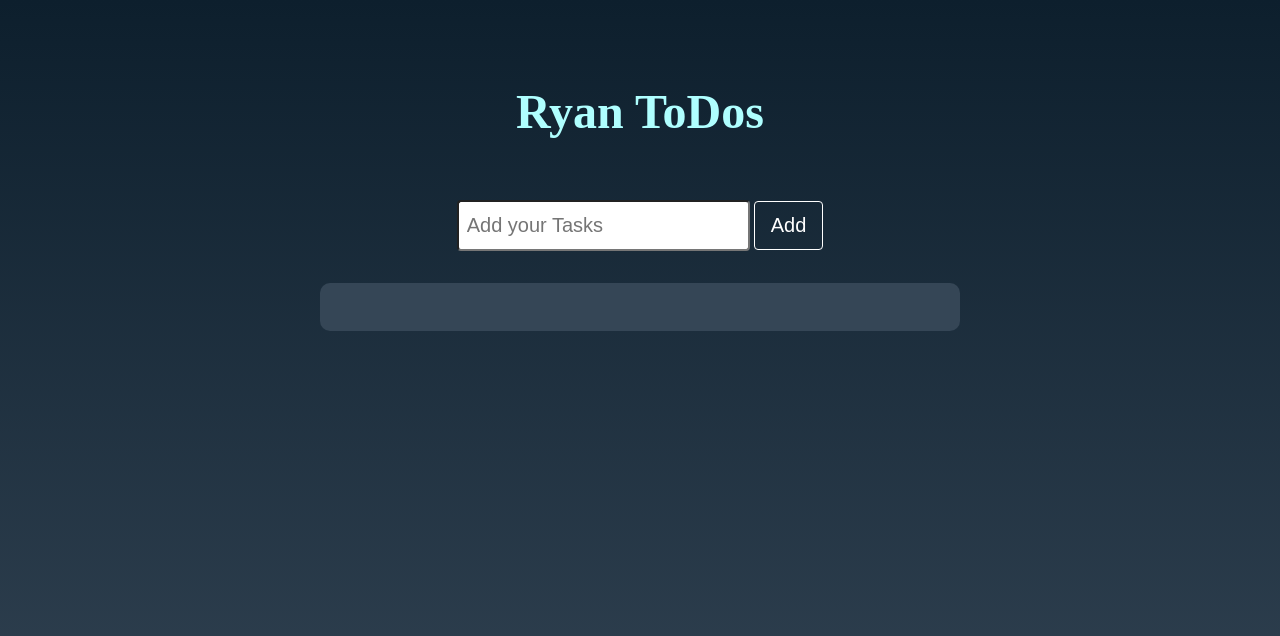
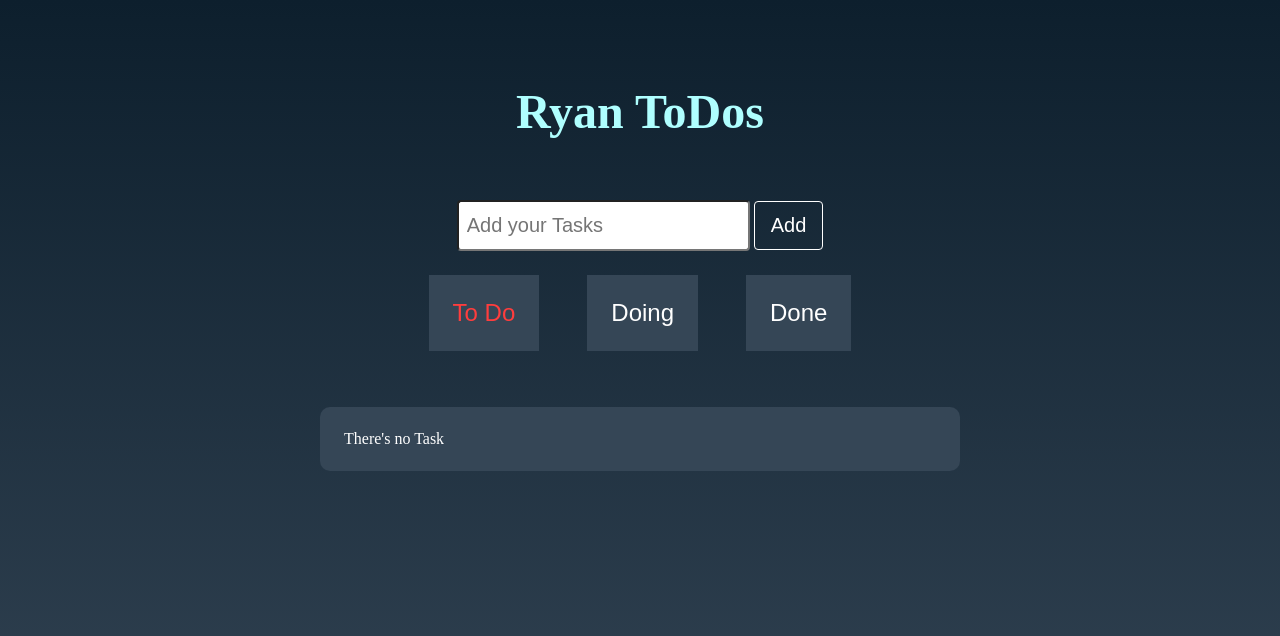
Before and after one commit to mediumryan/recoil_todo, a React (Create React App) app: page / in a window 1280 px wide. Shown: the top 636 px of the page. Built offline with nearby package versions, Linux system fonts and the light colour scheme; a web font is replaced by a local one.

Commit message:
[Update] Categorize list items by Recoil Selector

```diff
--- a/src/App.js
+++ b/src/App.js
@@ -2,6 +2,7 @@ import React from 'react';
 import { styled } from 'styled-components';
 import FormBox from './Components/FormBox';
 import ListBox from './Components/ListBox';
+import CategoryBox from './Components/CategoryBox';
 
 const MainWrapper = styled.div`
     height: 100vh;
@@ -25,6 +26,7 @@ export default function App() {
         <MainWrapper>
             <Title>Ryan ToDos</Title>
             <FormBox />
+            <CategoryBox />
             <ListBox />
         </MainWrapper>
     );
--- /dev/null
+++ b/src/Components/CategoryBox.jsx
@@ -0,0 +1,48 @@
+import React from 'react';
+import { useRecoilState } from 'recoil';
+import { styled } from 'styled-components';
+import { currentCategory } from '../atom';
+
+const CategoryBtn = styled.button`
+    color: var(--text-100);
+    background-color: var(--bg-300);
+    margin: 24px;
+    padding: 24px;
+    font-size: 24px;
+`;
+
+export default function CategoryBox() {
+    const [cat, setCat] = useRecoilState(currentCategory);
+
+    const toggleCategory = (val) => {
+        if (cat === val) {
+            return;
+        }
+        setCat(val);
+    };
+
+    return (
+        <div>
+            <CategoryBtn
+                onClick={() => toggleCategory('TO_DO')}
+                style={{
+                    color: cat === 'TO_DO' ? '#ff3d3d' : '#fff',
+                }}
+            >
+                To Do
+            </CategoryBtn>
+            <CategoryBtn
+                onClick={() => toggleCategory('DOING')}
+                style={{ color: cat === 'DOING' ? '#ff3d3d' : '#fff' }}
+            >
+                Doing
+            </CategoryBtn>
+            <CategoryBtn
+                onClick={() => toggleCategory('DONE')}
+                style={{ color: cat === 'DONE' ? '#ff3d3d' : '#fff' }}
+            >
+                Done
+            </CategoryBtn>
+        </div>
+    );
+}
--- a/src/Components/ListBox.jsx
+++ b/src/Components/ListBox.jsx
@@ -1,7 +1,7 @@
 import React from 'react';
-import { useRecoilState } from 'recoil';
+import { useRecoilState, useRecoilValue } from 'recoil';
 import { styled } from 'styled-components';
-import { listItem } from '../atom';
+import { listItem, listSelector } from '../atom';
 import { FaTrash } from 'react-icons/fa';
 
 const List = styled.ul`
@@ -34,6 +34,7 @@ const ListStateButtons = styled.button`
 
 export default function ListBox() {
     const [list, setList] = useRecoilState(listItem);
+    const catList = useRecoilValue(listSelector);
 
     // 리스트 아이템 상태 토글링
     const toggleItemState = (itemState, itemId, itemText) => {
@@ -54,7 +55,9 @@ export default function ListBox() {
 
     return (
         <List>
-            {list.map((item) => {
+            {catList.length < 1
+                ? `There's  no Task`
+                : catList.map((item) => {
                       return (
                           <ListItems key={item.id}>
                               <span>{item.text}</span>
@@ -113,6 +116,7 @@ export default function ListBox() {
     );
 }
 
+// -- 아이템 상태 변경을 위한 단계 --
 // 바꿔야할 아이템의 인덱스 번호를 찾고,
 // 아이템[인덱스].상태 === 클릭한 버튼의 값  으로 변경,
 // 기존 스테이트의 불변성을 유지한채로 스테이트값 교체.
--- a/src/atom.js
+++ b/src/atom.js
@@ -1,6 +1,28 @@
-import { atom } from 'recoil';
+import { atom, selector } from 'recoil';
 
 export const listItem = atom({
     key: 'list-item',
     default: [],
 });
+
+export const currentCategory = atom({
+    key: 'current-category',
+    default: 'TO_DO',
+});
+
+export const listSelector = selector({
+    key: 'list-selector',
+    get: ({ get }) => {
+        const list = get(listItem);
+        const category = get(currentCategory);
+        if (category === 'TO_DO') {
+            return list.filter((a) => a.state === 'TO_DO');
+        }
+        if (category === 'DOING') {
+            return list.filter((a) => a.state === 'DOING');
+        }
+        if (category === 'DONE') {
+            return list.filter((a) => a.state === 'DONE');
+        }
+    },
+});
```
Lines whose indentation alone changed are shown as unchanged.
